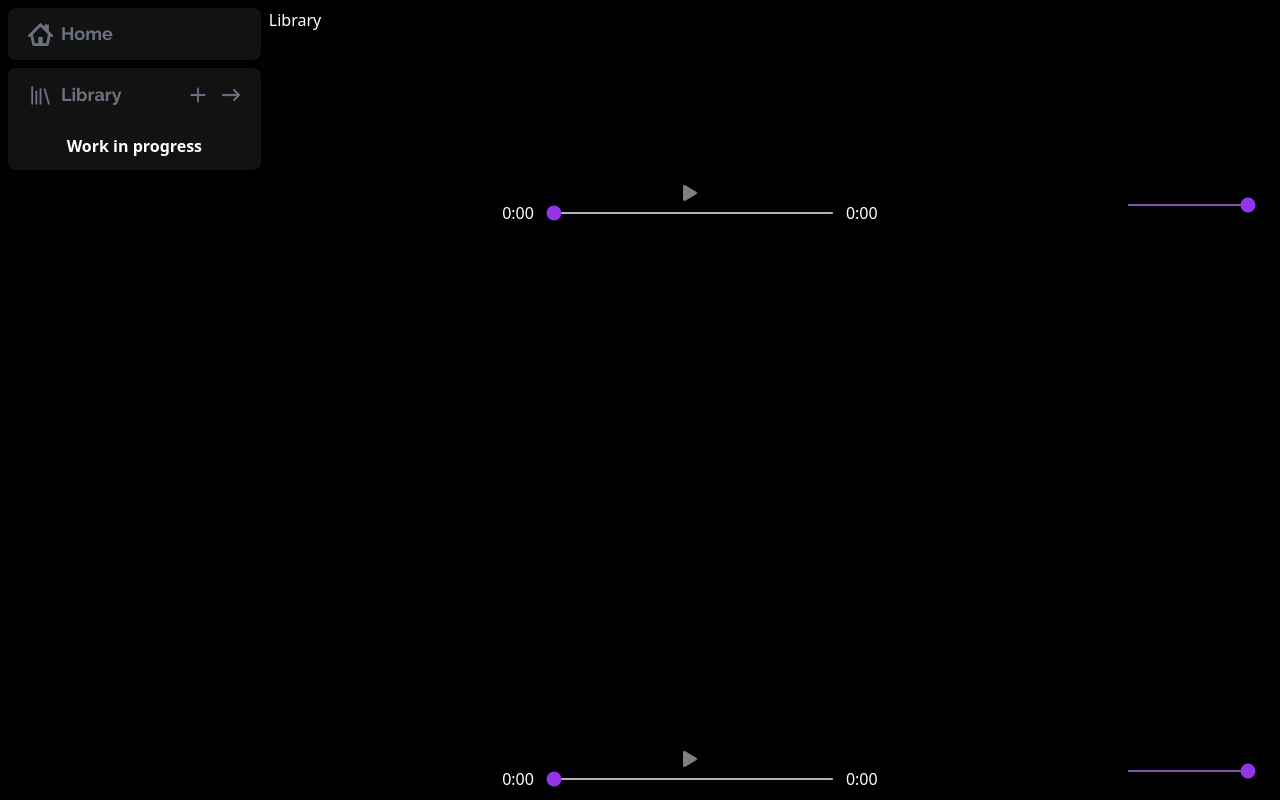
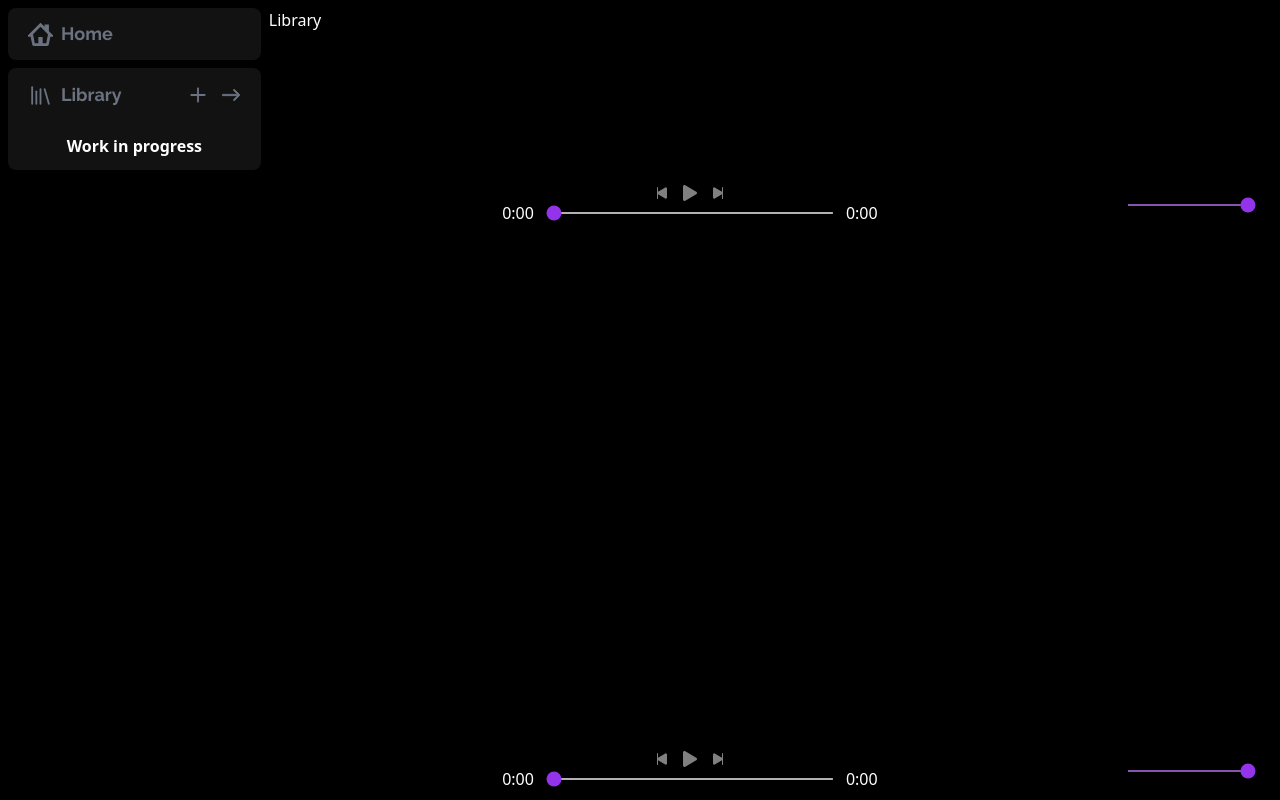
Before and after one commit to anonthedev/booksuno, a Next.js app: page /library in a window 1280 px wide. Built offline with nearby package versions, Linux system fonts and the light colour scheme; a web font is replaced by a local one.

Commit message:
Added skip to next and prev audio control

```diff
--- a/src/Components/AudioController.tsx
+++ b/src/Components/AudioController.tsx
@@ -2,7 +2,8 @@
 
 import React, { useState, useEffect, MouseEventHandler } from 'react';
 import { FaPlay, FaPause } from "react-icons/fa"
-import { useAudioURL } from '@/zustand/state';
+import { IoPlaySkipForward, IoPlaySkipBack } from "react-icons/io5";
+import { useAudioURL, useCurrentBookInfo } from '@/zustand/state';
 import Toast from './Toast';
 import Loader from './Loader';
 import Link from 'next/link';
@@ -22,7 +23,8 @@ export default function AudioController({ onPlay, onPause, isPlaying, onVolumeCh
     const [volume, setVolume] = useState(100);
     const [isSeeking, setIsSeeking] = useState(false);
     const [showToast, setShowToast] = useState(false);
-    const { audioInfo, globalAudioURL } = useAudioURL((state: any) => state)
+    const { audioInfo, globalAudioURL, updateGlobalAudioURL, updateAudioInfo, updateIsPlaying } = useAudioURL((state: any) => state)
+    const { currentBookInfo } = useCurrentBookInfo((state: any) => state)
 
     useEffect(() => {
         setVolume(100);
@@ -56,6 +58,35 @@ export default function AudioController({ onPlay, onPause, isPlaying, onVolumeCh
         return `${minutes}:${seconds < 10 ? '0' : ''}${seconds}`;
     };
 
+    const handleNextAudio = () => {
+        if (audioInfo.audioIndex < currentBookInfo.episodes.length - 1) {
+            const nextAudio = currentBookInfo.episodes[audioInfo.audioIndex + 1]
+            // console.log(nextAudio)
+            updateGlobalAudioURL(nextAudio.epURL)
+            updateAudioInfo({
+                audioName: nextAudio.epTitle,
+                audioAuthor: "",
+                bookId: audioInfo.bookId,
+                audioIndex: audioInfo.audioIndex + 1,
+            })
+        }
+    }
+
+    const handlePrevAudio = () => {
+        if (audioInfo.audioIndex > 0) {
+            const prevAudio = currentBookInfo.episodes[audioInfo.audioIndex - 1]
+            updateGlobalAudioURL(prevAudio.epURL)
+            updateAudioInfo({
+                audioName: prevAudio.epTitle,
+                audioAuthor: "",
+                bookId: audioInfo.bookId,
+                audioIndex: audioInfo.audioIndex - 1,
+            })
+        }
+    }
+
+    console.log(audioInfo.audioIndex + 1)
+
     return (
         <section className='flex flex-col lg:mb-2'>
             <div className="flex flex-col w-full min-h-[56px] md:justify-between px-4 rounded-md
@@ -66,6 +97,11 @@ export default function AudioController({ onPlay, onPause, isPlaying, onVolumeCh
                         <Link className='underline' href={audioInfo.bookId ? audioInfo.bookId : "#"}>{audioInfo.audioName}</Link>
                     </div>
                     <div className='flex flex-col items-center self-center'>
+                        <div className='flex flex-row gap-3'>
+                            <IoPlaySkipBack
+                                className='cursor-pointer'
+                                onClick={handlePrevAudio}
+                                color={globalAudioURL && audioInfo.audioIndex > 0 ? '#ffffff' : 'gray'} />
                             {isPlaying && canPlay
                                 ? <FaPause onClick={onPause} className={`cursor-pointer`} />
                                 : !isPlaying ? <FaPlay
@@ -80,6 +116,11 @@ export default function AudioController({ onPlay, onPause, isPlaying, onVolumeCh
                                         ? <Loader />
                                         : null
                             }
+                            <IoPlaySkipForward
+                                className='cursor-pointer'
+                                onClick={handleNextAudio}
+                                color={globalAudioURL && audioInfo.audioIndex < currentBookInfo.episodes.length - 1 ? '#ffffff' : 'gray'} />
+                        </div>
                         <div className='flex flex-row items-center gap-3'>
                             <span className='lg:hidden'>{formatTime(currentTime)}</span>
                             <input
--- a/src/Components/Player.tsx
+++ b/src/Components/Player.tsx
@@ -65,16 +65,16 @@ export default function AudioPlayer() {
     //     }
     // })
 
-    const handleOnEnded = () => {
+    const handleNextAudio = () => {
         if (audioInfo.audioIndex < currentBookInfo.episodes.length - 1) {
             const nextAudio = currentBookInfo.episodes[audioInfo.audioIndex + 1]
-            console.log(nextAudio)
+            // console.log(nextAudio)
             updateGlobalAudioURL(nextAudio.epURL)
             updateAudioInfo({
                 audioName: nextAudio.epTitle,
                 audioAuthor: "",
                 bookId: audioInfo.bookId,
-                audioIndex: audioInfo.index + 1,
+                audioIndex: audioInfo.audioIndex + 1,
             })
         } else {
             updateIsPlaying(false)
@@ -104,7 +104,7 @@ export default function AudioPlayer() {
         <div className="w-screen min-h-[54px] px-2">
             <audio ref={audioRef} src={globalAudioURL} onCanPlay={
                 () => { setCanPlay(true) }
-            } onEnded={handleOnEnded} />
+            } onEnded={handleNextAudio} />
             <AudioController
                 canPlay={canPlay}
                 onPlay={togglePlay}
```
Also changed, not shown: src/utils/utilFunctions.ts (line endings or trailing spaces). Lines whose indentation alone changed are shown as unchanged.
